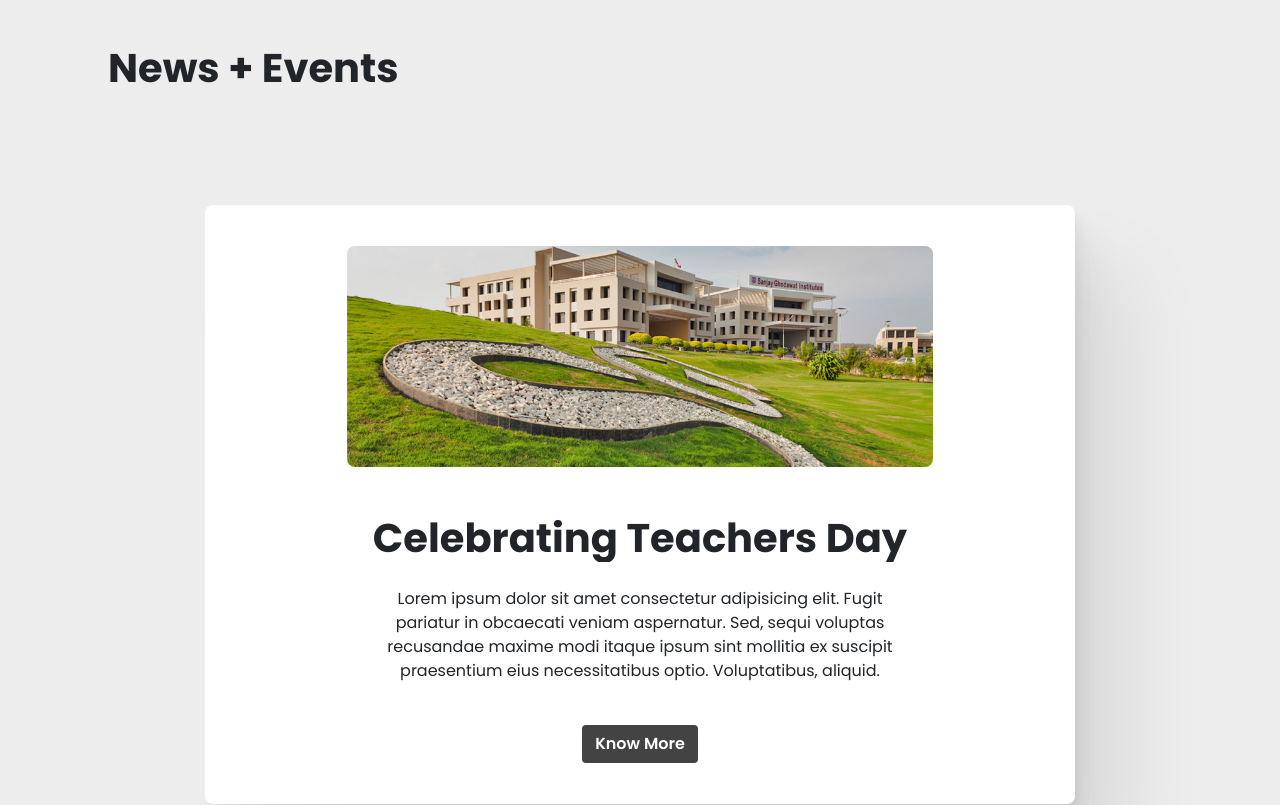
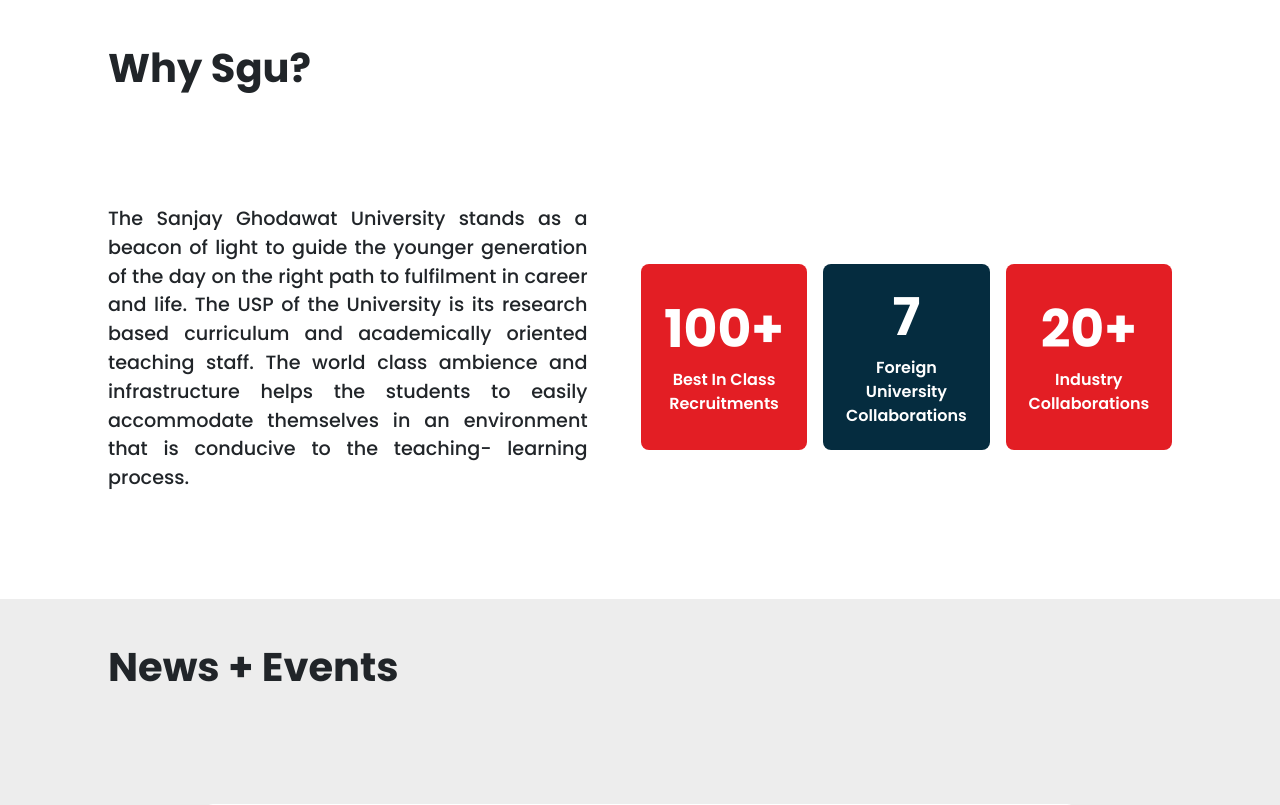
Before and after one commit to Bootstrap-Paradox/SanjayGhodawatUniversity-Website, a React (Create React App) app: page / in a window 1280 px wide. Shown: the top 805 px of the page. Built offline with nearby package versions, Linux system fonts and the light colour scheme.

Commit message:
🤔 Add Why Sgu Section
- New Why Sgu Section compatiable for All Devices

```diff
--- a/src/Pages/home.js
+++ b/src/Pages/home.js
@@ -2,12 +2,14 @@
 import Leadership from '../Section/Leadership/leadership';
 import NewsAndEvents from '../Section/NewsAndEvents/newsAndEvents';
 import OurRecruiters from '../Section/OurRecruiters/ourRecruiters';
+import WhySgu from '../Section/WhySgu/whySgu';
 import YoutubeVideos from '../Section/YoutubeVideos/youtubeVideos';
 import '../Static/css/Styles.css'
 
 export default function Home() {
     return (
         <>
+            <WhySgu />
             <NewsAndEvents />
             <YoutubeVideos />
             <OurRecruiters />
--- /dev/null
+++ b/src/Section/WhySgu/_whySgu.scss
@@ -0,0 +1,98 @@
+.why-sgu{
+
+    // .title{
+    //     margin-bottom: 2rem;
+    // }
+
+    .why-sgu-section{
+
+        display: grid;
+        grid-template-rows: max-content 1fr;
+
+        @mixin desktop{
+            @media(min-width: 1200px){
+                @content;
+            }
+        }
+
+        @include desktop{
+            grid-template-columns: 2fr 1fr;
+            grid-template-rows: 1fr;
+        }
+
+        .why-content{
+            text-align: justify;
+            display: flex;
+            justify-content: center;
+
+            @include desktop(){
+                justify-content: start ;
+            }
+
+            .description{
+                // font-size: 1.2rem;
+                width: 90%;
+                @include desktop(){
+                    font-weight: 450;
+                    font-size: 1.2rem;
+                }
+            }
+        }
+
+        .why-highlights{
+            display: flex;
+            flex-wrap: wrap;
+            justify-content: center;
+            align-items: center;
+            gap: 1rem;
+
+            margin: auto;
+            margin-top: 3rem;
+
+            @include desktop(){
+                margin-top: auto;
+                flex-wrap: nowrap;
+                flex-direction: row;
+            }
+
+            &-block{
+                width: 277px;
+                height: 186px;
+                display: flex;
+                flex-direction: column;
+                align-items: center;
+                justify-self: center;
+
+                @include desktop(){
+                    max-width: 277px;
+                    max-height: 186px;
+                    width: 13vw;
+
+                }
+
+                text-align: center;
+                background-color: getColor(accent_red);
+                color: white;
+                border-radius: 0.5rem;
+
+                margin: auto;
+
+                div{
+                    margin: auto;
+                    .highlight{
+                        font-size: 52px;
+                        font-weight: bold;
+                    }
+
+                    .description{
+                        font-weight: 600;
+                        width: 80%;
+                        margin: auto;
+                    }
+                }
+            }
+        }
+    }
+
+
+}
--- /dev/null
+++ b/src/Section/WhySgu/whySgu.js
@@ -0,0 +1,51 @@
+import React from 'react';
+
+export default function WhySgu() {
+    return (
+        <>
+            <section className="section why-sgu">
+                <section className="title">
+                    <h1>Why Sgu?</h1>
+                </section>
+
+                <WhySguSection />
+
+            </section>
+        </>
+    )
+}
+
+const WhySguSection = () => {
+    return (
+        <section className="why-sgu-section">
+            <section className="why-content">
+                <p className="description">The Sanjay Ghodawat University stands as a beacon of light to guide the younger generation of the day on the right path to fulfilment in career and life. The USP of the University is its research based curriculum and academically oriented teaching staff. The world class ambience and infrastructure helps the students to easily accommodate themselves in an environment that is conducive to the teaching- learning process.</p>
+            </section>
+
+            <WhySguHighlight />
+
+        </section>
+    )
+}
+
+const WhySguHighlight = () => {
+    return (
+        <section className="why-highlights">
+            <WhySguHighlightBlock />
+            <WhySguHighlightBlock highlight='7' description='Foreign University Collaborations' style={{ backgroundColor: "#052C3F" }} />
+            <WhySguHighlightBlock highlight='20+' description='Industry Collaborations' />
+        </section>
+    )
+}
+
+const WhySguHighlightBlock = ({ highlight = "100+", description = "Best In Class Recruitments", style = { backgroundColor: "#E31E24" } }) => {
+    return (
+        <div style={style} className="why-highlights-block">
+            <div>
+
+                <h1 className="highlight">{highlight}</h1>
+                <p className="description">{description}</p>
+            </div>
+        </div>
+    )
+}
--- a/src/Static/css/Styles.css
+++ b/src/Static/css/Styles.css
@@ -434,4 +434,123 @@
   -webkit-transform: scale(1.35);
           transform: scale(1.35);
 }
+
+.why-sgu .why-sgu-section {
+  display: -ms-grid;
+  display: grid;
+  -ms-grid-rows: max-content 1fr;
+      grid-template-rows: -webkit-max-content 1fr;
+      grid-template-rows: max-content 1fr;
+}
+
+@media (min-width: 1200px) {
+  .why-sgu .why-sgu-section {
+    -ms-grid-columns: 2fr 1fr;
+        grid-template-columns: 2fr 1fr;
+    -ms-grid-rows: 1fr;
+        grid-template-rows: 1fr;
+  }
+}
+
+.why-sgu .why-sgu-section .why-content {
+  text-align: justify;
+  display: -webkit-box;
+  display: -ms-flexbox;
+  display: flex;
+  -webkit-box-pack: center;
+      -ms-flex-pack: center;
+          justify-content: center;
+}
+
+@media (min-width: 1200px) {
+  .why-sgu .why-sgu-section .why-content {
+    -webkit-box-pack: start;
+        -ms-flex-pack: start;
+            justify-content: start;
+  }
+}
+
+.why-sgu .why-sgu-section .why-content .description {
+  width: 90%;
+}
+
+@media (min-width: 1200px) {
+  .why-sgu .why-sgu-section .why-content .description {
+    font-weight: 450;
+    font-size: 1.2rem;
+  }
+}
+
+.why-sgu .why-sgu-section .why-highlights {
+  display: -webkit-box;
+  display: -ms-flexbox;
+  display: flex;
+  -ms-flex-wrap: wrap;
+      flex-wrap: wrap;
+  -webkit-box-pack: center;
+      -ms-flex-pack: center;
+          justify-content: center;
+  -webkit-box-align: center;
+      -ms-flex-align: center;
+          align-items: center;
+  gap: 1rem;
+  margin: auto;
+  margin-top: 3rem;
+}
+
+@media (min-width: 1200px) {
+  .why-sgu .why-sgu-section .why-highlights {
+    margin-top: auto;
+    -ms-flex-wrap: nowrap;
+        flex-wrap: nowrap;
+    -webkit-box-orient: horizontal;
+    -webkit-box-direction: normal;
+        -ms-flex-direction: row;
+            flex-direction: row;
+  }
+}
+
+.why-sgu .why-sgu-section .why-highlights-block {
+  width: 277px;
+  height: 186px;
+  display: -webkit-box;
+  display: -ms-flexbox;
+  display: flex;
+  -webkit-box-orient: vertical;
+  -webkit-box-direction: normal;
+      -ms-flex-direction: column;
+          flex-direction: column;
+  -webkit-box-align: center;
+      -ms-flex-align: center;
+          align-items: center;
+  justify-self: center;
+  text-align: center;
+  background-color: #E31E24;
+  color: white;
+  border-radius: 0.5rem;
+  margin: auto;
+}
+
+@media (min-width: 1200px) {
+  .why-sgu .why-sgu-section .why-highlights-block {
+    max-width: 277px;
+    max-height: 186px;
+    width: 13vw;
+  }
+}
+
+.why-sgu .why-sgu-section .why-highlights-block div {
+  margin: auto;
+}
+
+.why-sgu .why-sgu-section .why-highlights-block div .highlight {
+  font-size: 52px;
+  font-weight: bold;
+}
+
+.why-sgu .why-sgu-section .why-highlights-block div .description {
+  font-weight: 600;
+  width: 80%;
+  margin: auto;
+}
 /*# sourceMappingURL=Styles.css.map */
--- a/src/Static/css/Styles.scss
+++ b/src/Static/css/Styles.scss
@@ -8,3 +8,4 @@
 @import '../../Section/OurRecruiters/ourRecruiters';
 @import '../../Section/YoutubeVideos/youtubeVideos';
 @import '../../Section/Leadership/leadership';
+@import '../../Section/WhySgu/whySgu';
```
Also changed, not shown: 1 other file (tests, documents, lock files or other folders).
